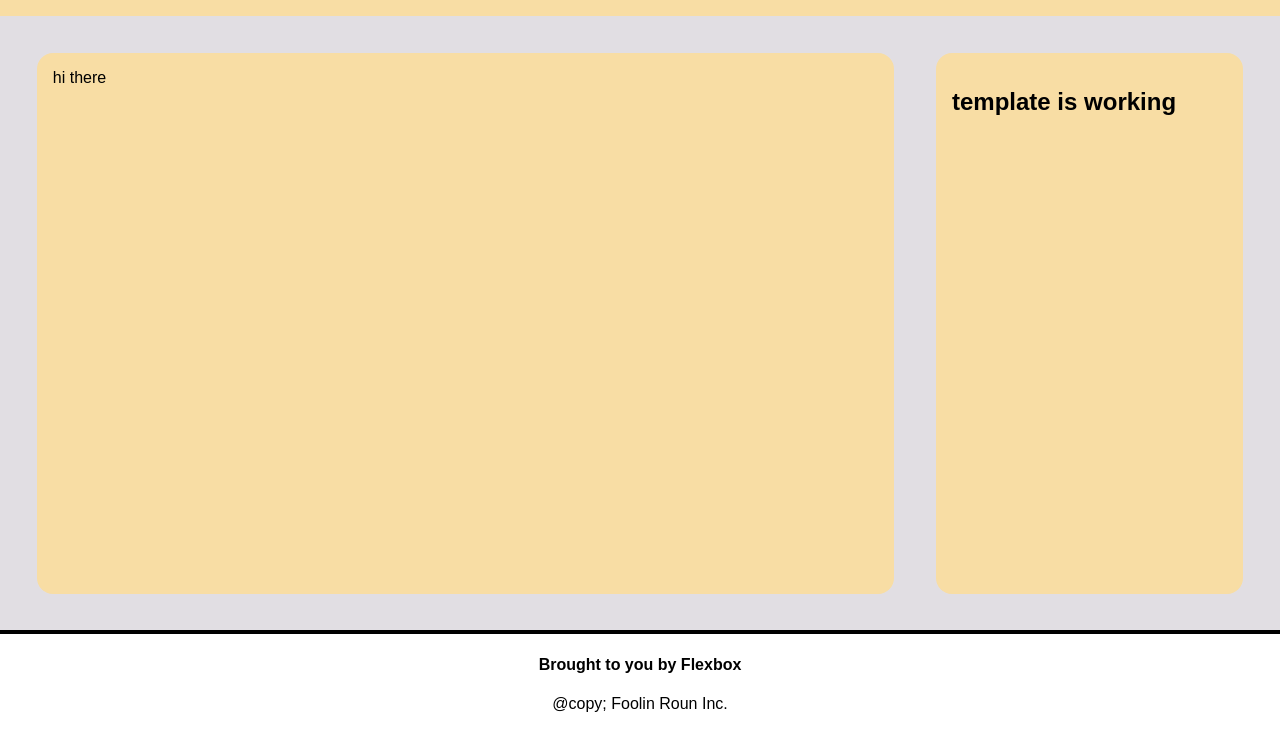
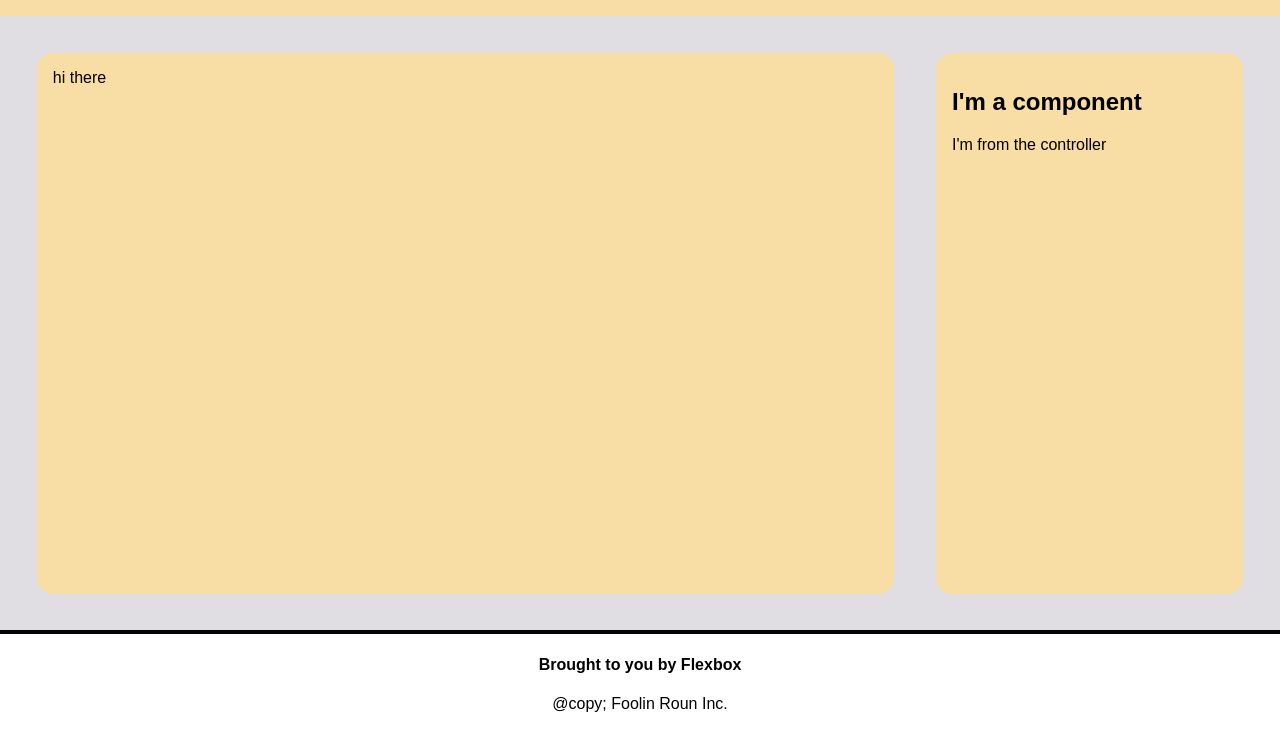
Before and after one commit to eandy5000/math_app_angular, a website: page public/index.html in a window 1280 px wide. Shown: the part 71-800 px from the top of the page. Drawn offline with Linux system fonts and the light colour scheme.

Commit message:
directions directive basics working

```diff
--- a/public/app/components/directions/directions.directive.js
+++ b/public/app/components/directions/directions.directive.js
@@ -1,7 +1,16 @@
 (function(){
+//in a directive the controller in a custom directive
+
+    var directionsController = function() {
+        var vm = this
+        vm.message = "I'm from the controller"
+    }
+
     var directions = function () {
         return {
-            template: '<h1>template is working</h1>'
+            templateUrl: './app/components/directions/directions.html',
+            controller: directionsController,
+            controllerAs: 'vm'
         }
     }
 
--- a/public/app/components/directions/directions.html
+++ b/public/app/components/directions/directions.html
@@ -1 +1,2 @@
 <h1>I'm a component</h1>
+<p>{{vm.message}}</p>
```
Also changed, not shown: public/app/components/directions/directions.controller.js (deleted).
